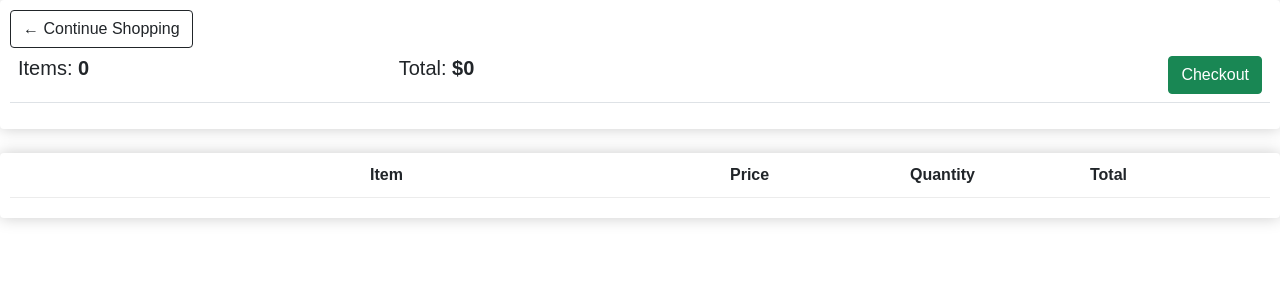
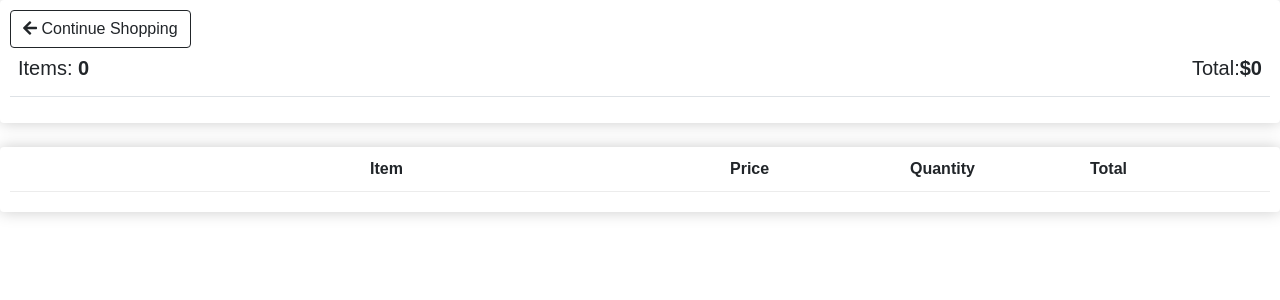
Before and after one commit to artyom-mankevich/4sem-python-labs, a Django app: page /cart/ in a window 1280 px wide. Shown: the part 56-356 px from the top of the page. Run offline with Django 3.2, Linux system fonts and the light colour scheme; a user stored in the database is signed in; tables that the repository leaves empty hold one stand-in row (values such as "Sample post"); lists and menus that the app fills with data are empty; some libraries are stand-ins or nearby versions.

Commit message:
Minor changes to cart.html

```diff
--- a/lab3/store/templates/store/cart.html
+++ b/lab3/store/templates/store/cart.html
@@ -1,21 +1,29 @@
 {% extends 'store/base.html' %}
+<!DOCTYPE html>
 {% load static %}
+<html lang="en">
+<head>
+    <meta charset="UTF-8">
+    <title>Cart</title>
+</head>
 {% block content %}
     <div class="row">
         <div class="col-lg-12">
             <div class="box-element">
-                <a class="btn btn-outline-dark" href="{% url 'store:products' %}">&#x2190; Continue Shopping</a>
+                <a class="btn btn-outline-dark" href="{% url 'store:products' %}"><i class="fas fa-arrow-left"></i>
+                    Continue Shopping</a>
+                {% if order.items_count != 0 %}
+                    <a data-order="{{ order.id }}" data-action="save" id="checkoutButton"
+                       class="btn btn-success save-order"
+                       href="">Checkout</a>
+                {% endif %}
                 <table class="table">
                     <tr>
                         <th><h5>Items: <strong>{{ order.items_count }}</strong></h5></th>
-                        <th><h5>Total:<strong> ${{ order.get_cart_total_price }}</strong></h5></th>
-                        <th>
-                            <a data-order="{{ order.id }}" data-action="save" id="checkoutButton" class="btn btn-success save-order" href="">Checkout</a>
-                        </th>
+                        <th><h5 id="totalPriceLabel">Total:<strong>${{ order.get_cart_total_price }}</strong></h5></th>
                     </tr>
                 </table>
             </div>
-
             <br>
             <div class="box-element">
                 <div class="cart-row">
@@ -28,7 +36,8 @@
                 {% for item in items %}
                     <div class="cart-row">
                         <div id="imageCell" style="flex:2">
-                            <img class="row-image" src="{% static 'store/img' %}/{{ item.product.art_id }}.jpg" alt="{{ item.product.title }}">
+                            <img class="row-image" src="{% static 'store/img' %}/{{ item.product.art_id }}.jpg"
+                                 alt="{{ item.product.title }}">
                         </div>
                         <div style="flex:2">
                             <a href="{% url 'store:product by id' pk=item.product.id %}">{{ item.product.title }}</a>
```
